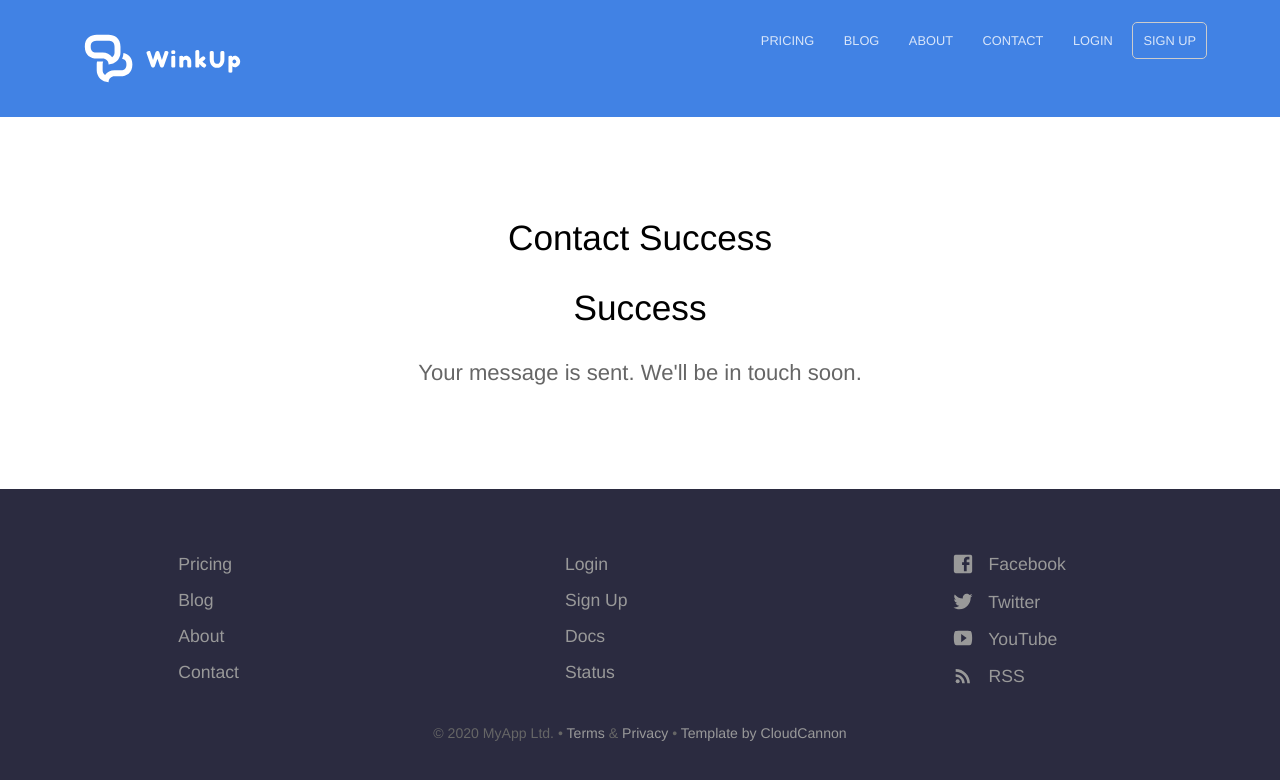
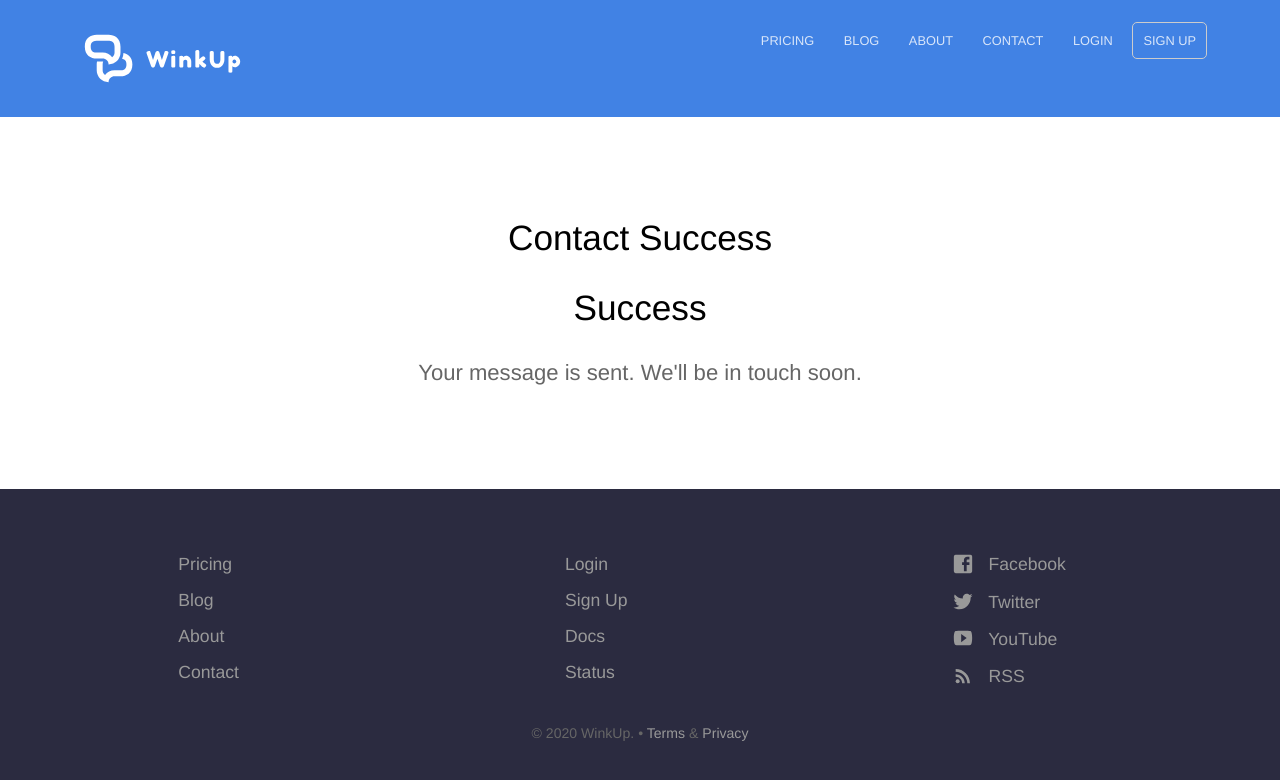
Before and after one commit to gauthierpiarrette/gauthierpiarrette.github.io, a Jekyll site: the page built from contact-success.html, in a window 1280 px wide. Shown: the top 780 px of the page. Built offline with Jekyll 4.4.1, drawn with Linux system fonts in a browser that asks for light colours.

Commit message:
Updated '_layouts/default.html' via CloudCannon

```diff
--- a/_layouts/default.html
+++ b/_layouts/default.html
@@ -44,7 +44,7 @@
 					</ul>
 					{% endfor %}
 				</div>
-				<p class="copyright">&copy; {{ site.time | date: '%Y' }} MyApp Ltd. • <a href="#">Terms</a> &amp; <a href="#">Privacy</a> • <a href="https://cloudcannon.com/">Template by CloudCannon</a></p>
+				<p class="copyright">&copy; {{ site.time | date: '%Y' }} WinkUp. • <a href="#">Terms</a> &amp; <a href="#">Privacy</a>
 			</div>
 		</footer>
 		<script>
```
